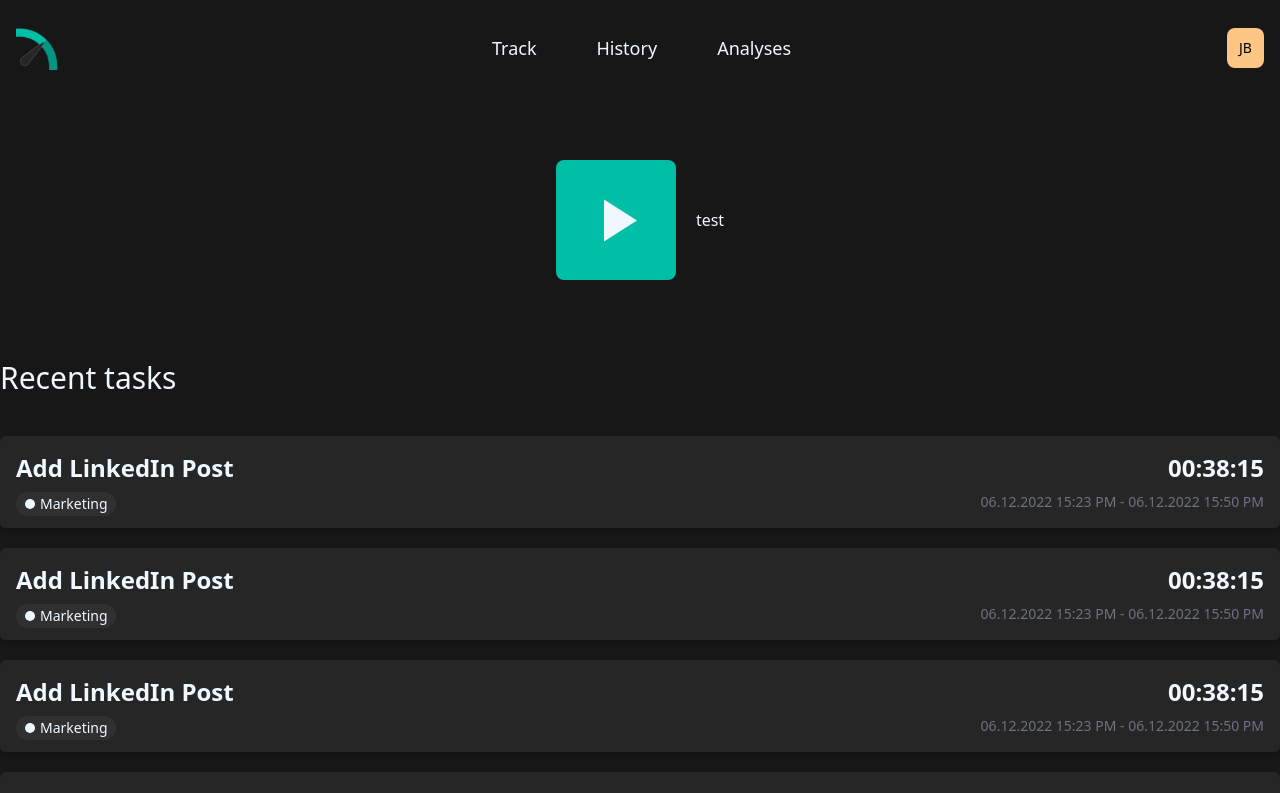
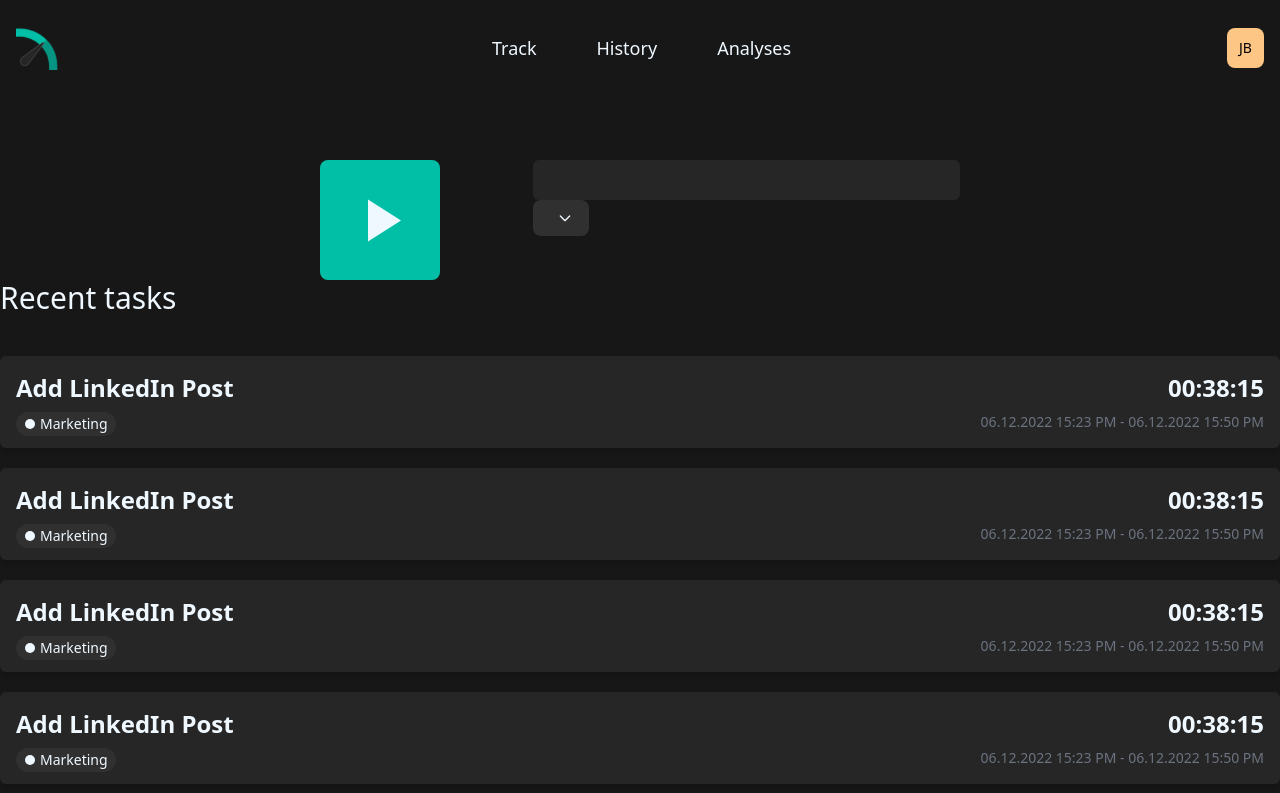
Before and after one commit to D3nn7/worktime-tracker, a Next.js app in the folder worktime-tracker-dev/: page /tracking in a window 1280 px wide. Shown: the top 793 px of the page. Built offline with nearby package versions, Linux system fonts and the light colour scheme.

Commit message:
add tracking

```diff
--- /dev/null
+++ b/worktime-tracker-dev/components/tracking/Dropdown.tsx
@@ -0,0 +1,85 @@
+import { useEffect, useState } from "react";
+import { IDropdownProps as Props } from "../../lib/types/types";
+
+export default function Dropdown(props: Props) {
+    const [selection, setSelection] = useState<string>("");
+
+    useEffect(() => {
+        // get first item from props.items
+        // const firstItem = props.items[0];
+        // setSelection(firstItem);
+    }, []);
+
+    const toggleDropdown = () => {
+        const dropdown = document.getElementById("idTimeBoxDropdown")!;
+        dropdown.classList.toggle("hidden");
+    };
+
+    const handleSelection = (selection: string) => {
+        setSelection(selection);
+        toggleDropdown();
+    };
+
+    return (
+        <div>
+            <button
+                id="dropdownDefaultButton"
+                onClick={() => toggleDropdown()}
+                data-dropdown-toggle="dropdown"
+                className="bg-[#303030] hover:bg-[#404040] -4 focus:outline-none font-medium rounded-lg text-sm px-4 py-2.5 text-center inline-flex items-center"
+                type="button"
+            >
+                {selection}
+                <svg
+                    className="w-4 h-4 ml-2"
+                    aria-hidden="true"
+                    fill="none"
+                    stroke="currentColor"
+                    viewBox="0 0 24 24"
+                    xmlns="http://www.w3.org/2000/svg"
+                >
+                    <path
+                        strokeLinecap="round"
+                        strokeLinejoin="round"
+                        strokeWidth="2"
+                        d="M19 9l-7 7-7-7"
+                    ></path>
+                </svg>
+            </button>
+            <div
+                id="idTimeBoxDropdown"
+                className="z-10 absolute hidden bg-[#303030] border-[#454545] border-2 divide-y divide-gray-100 rounded-lg shadow w-44 mt-2"
+            >
+                <ul
+                    className="py-2 text-sm text-gray-700 dark:text-gray-200"
+                    aria-labelledby="dropdownDefaultButton"
+                >
+                    <li onClick={() => handleSelection("Daily")}>
+                        <a
+                            href="#"
+                            className="block px-4 py-2 hover:bg-[#404040]"
+                        >
+                            Daily
+                        </a>
+                    </li>
+                    <li onClick={() => handleSelection("Weekly")}>
+                        <a
+                            href="#"
+                            className="block px-4 py-2 hover:bg-[#404040]"
+                        >
+                            Weekly
+                        </a>
+                    </li>
+                    <li onClick={() => handleSelection("Monthly")}>
+                        <a
+                            href="#"
+                            className="block px-4 py-2 hover:bg-[#404040]"
+                        >
+                            Monthly
+                        </a>
+                    </li>
+                </ul>
+            </div>
+        </div>
+    );
+}
--- a/worktime-tracker-dev/components/tracking/Start.tsx
+++ b/worktime-tracker-dev/components/tracking/Start.tsx
@@ -1,14 +1,38 @@
 import Icon from "@mdi/react";
 import { mdiPlay } from "@mdi/js";
+import { useState } from "react";
+import Dropdown from "./Dropdown";
 
 export default function Start() {
+    const [inputValue, setInputValue] = useState("");
     return (
-        <div className="w-full flex flex-col place-items-center pb-20">
-            <div className="flex flex-row place-items-center space-x-5">
-                <button className="p-6 bg-cyan-base rounded-lg">
+        // <div className="w-full flex flex-col place-items-center pb-20">
+        //     <div className="flex flex-row place-items-center space-x-5">
+        //         <button className="p-6 bg-cyan-base rounded-lg">
+        //             <Icon path={mdiPlay} size={3} />
+        //         </button>
+        //         <div className="flex flex-col">
+
+        //         </div>
+        //     </div>
+        // </div>
+        <div className="grid grid-flow-row grid-cols-12">
+            <div className="col-start-4 col-end-4 ">
+                <button className=" p-6  bg-cyan-base flex mx-auto rounded-lg">
                     <Icon path={mdiPlay} size={3} />
                 </button>
-                <div>test</div>
+            </div>
+            <div className="grid-flow-col col-start-6 col-end-10">
+                <input
+                    type={"text"}
+                    value={inputValue}
+                    onChange={(event: any) => {
+                        setInputValue(event.target.value);
+                    }}
+                    className="bg-account-input h-10 w-full pl-2 rounded-md focus:ring-0  border-0 outline-none"
+                    required={true}
+                />
+                <Dropdown key={inputValue} />
             </div>
         </div>
     );
--- a/worktime-tracker-dev/lib/types/types.ts
+++ b/worktime-tracker-dev/lib/types/types.ts
@@ -38,3 +38,7 @@ export interface IHistoryBoxProps {
 export interface IHistoryListProps {
     histories: IHistoryBoxProps[];
 }
+
+export interface IDropdownProps {
+    items: string[];
+}
```
Also changed, not shown: worktime-tracker-dev/pages/tracking/index.tsx (line endings or trailing spaces).
